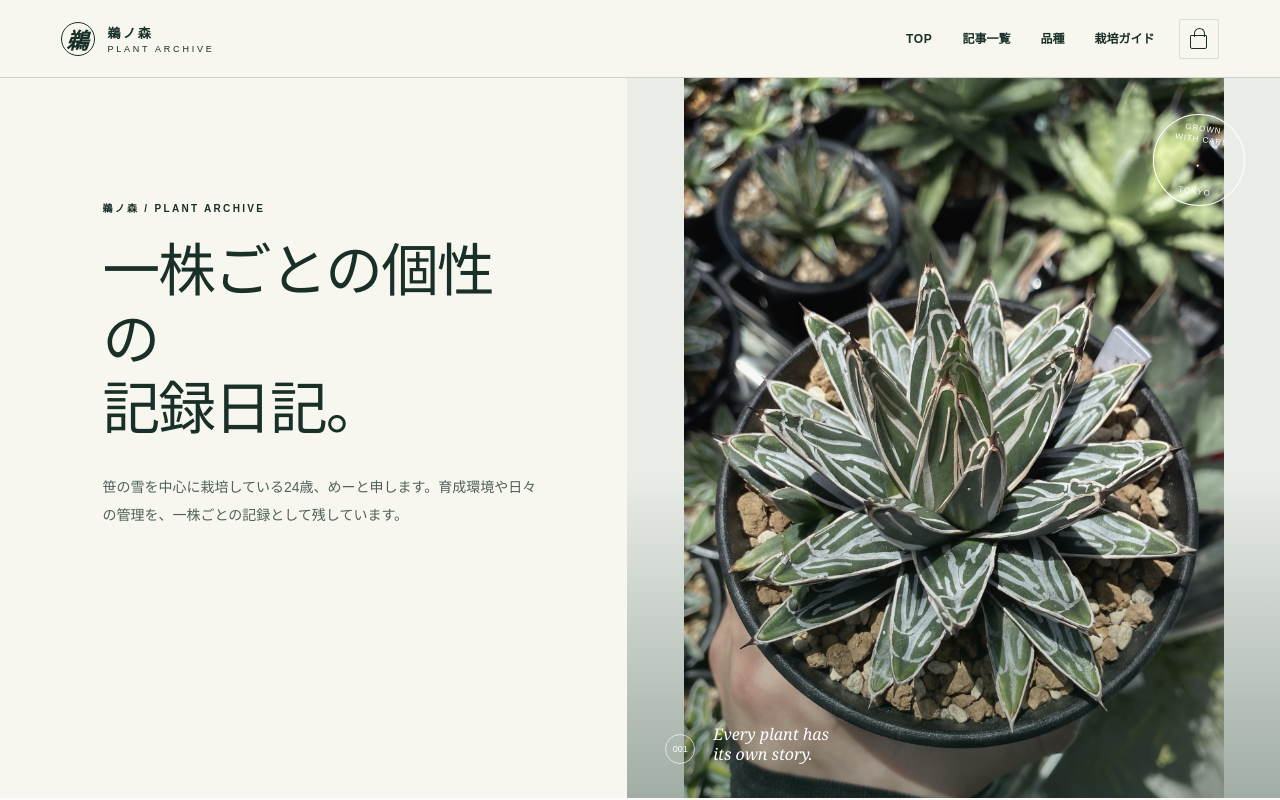
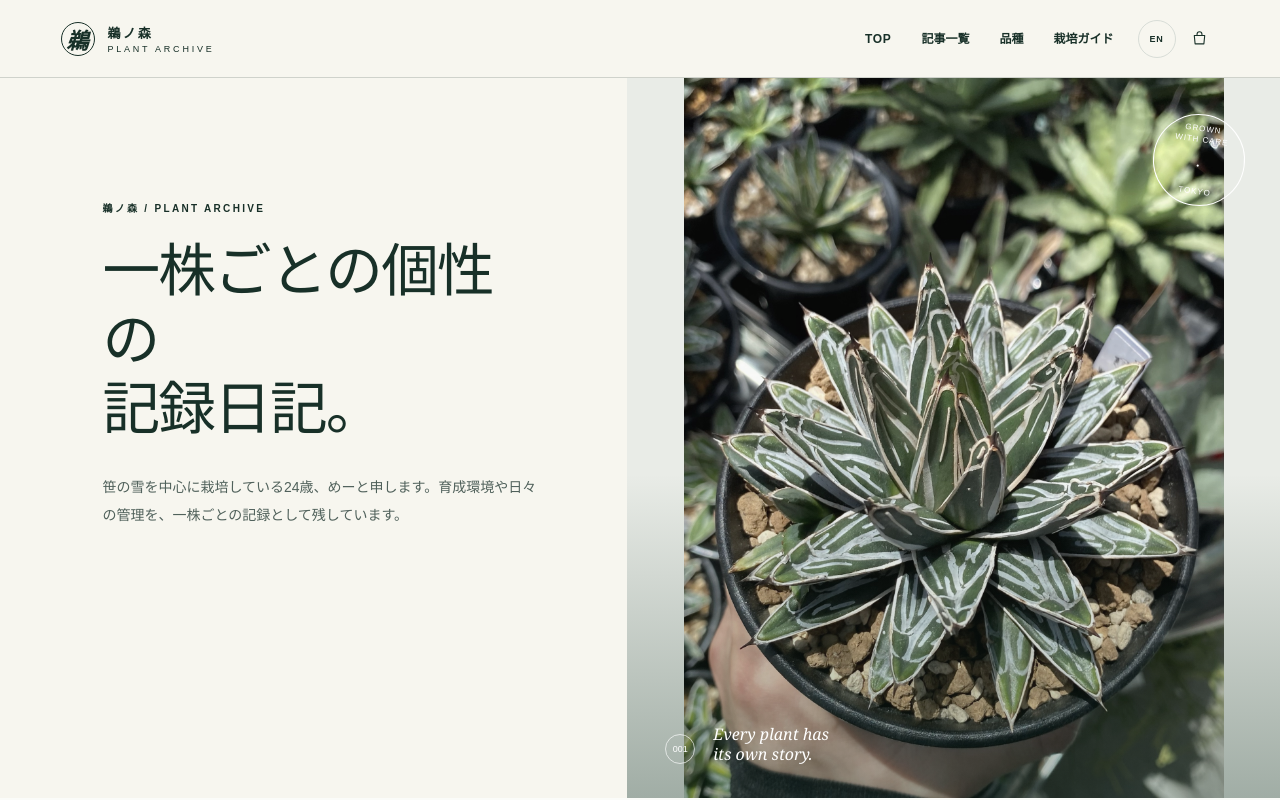
Before and after one commit to KomeUme/unomori-plant-archive, a Next.js app: page / in a window 1280 px wide. Shown: the top 800 px of the page. Built offline with nearby package versions, Linux system fonts and the light colour scheme; no server answers.

Commit message:
Add English language toggle and refine shop icon

```diff
--- a/app/components.tsx
+++ b/app/components.tsx
@@ -1,6 +1,7 @@
 'use client';
 
 import { useState } from 'react';
+import { LanguageToggle } from './language-toggle';
 import { siteHref } from './site-url';
 
 export function Header() {
@@ -8,7 +9,7 @@ export function Header() {
   return <header className="site-header">
     <a className="brand" href={siteHref('/')} aria-label="鵜ノ森 トップ"><span className="brand-mark">鵜</span><span>鵜ノ森 <em>PLANT ARCHIVE</em></span></a>
     <nav id="site-navigation" className={menuOpen ? 'is-open' : ''} aria-label="メインナビゲーション" onClick={() => setMenuOpen(false)}><a href={siteHref('/')} className="nav-top">TOP</a><a href={siteHref('/journal')}>記事一覧</a><a href={siteHref('/mother-plants')}>品種</a><a href={siteHref('/care-guide')}>栽培ガイド</a></nav>
-    <div className="header-actions"><a className="header-shop" href={siteHref('/shop')} aria-label="オンラインストア"><span className="shopping-mark" aria-hidden="true" /></a><button className="mobile-menu-toggle" type="button" aria-label={menuOpen ? 'メニューを閉じる' : 'メニューを開く'} aria-controls="site-navigation" aria-expanded={menuOpen} onClick={() => setMenuOpen((isOpen) => !isOpen)}><span /><span /></button></div>
+    <div className="header-actions"><LanguageToggle /><a className="header-shop" href={siteHref('/shop')} aria-label="オンラインストア" title="オンラインストア"><span className="shopping-mark" aria-hidden="true"><svg viewBox="0 0 24 24" fill="none" stroke="currentColor" strokeWidth="1.35" strokeLinecap="round" strokeLinejoin="round"><path d="M5.4 8.1h13.2l-1.05 10.7H6.45L5.4 8.1Zm3.5-.05V6.65a3.1 3.1 0 0 1 6.2 0v1.4" /></svg></span></a><button className="mobile-menu-toggle" type="button" aria-label={menuOpen ? 'メニューを閉じる' : 'メニューを開く'} aria-controls="site-navigation" aria-expanded={menuOpen} onClick={() => setMenuOpen((isOpen) => !isOpen)}><span /><span /></button></div>
   </header>;
 }
 
--- a/app/globals.css
+++ b/app/globals.css
@@ -13,7 +13,7 @@ img { display:block; width:100%; object-fit:cover; user-select:none; -webkit-use
 nav { display:flex; align-items:center; gap:30px; font-size:12px; font-weight:700; }
 .site-header nav a { font-size:1em; line-height:1; transition:opacity .2s; } .site-header nav a:hover { opacity:.55; }
 .site-header .nav-top { letter-spacing:.06em; }
-.site-header nav { margin-left:auto; }.header-actions { display:flex; align-items:center; gap:6px; margin-left:24px; }.header-shop { width:40px; height:40px; display:grid; place-items:center; border:1px solid var(--line); border-radius:2px; color:var(--ink); transition:background .2s,border-color .2s; }.header-shop:hover { background:#ecebe3; border-color:#aeb9b1; }.shopping-mark { position:relative; display:block; width:17px; height:14px; transform:translateY(3px); border:1.35px solid currentColor; border-radius:1px 1px 2px 2px; }.shopping-mark:before { content:""; position:absolute; left:3px; top:-8px; width:9px; height:8px; border:1.35px solid currentColor; border-bottom:0; border-radius:9px 9px 0 0; }
+.site-header nav { margin-left:auto; }.header-actions { display:flex; align-items:center; gap:5px; margin-left:24px; }.language-toggle,.header-shop { width:38px; height:38px; display:grid; place-items:center; color:var(--ink); transition:background .2s,border-color .2s,color .2s; }.language-toggle { border:1px solid var(--line); border-radius:999px; background:transparent; font-family:Arial,"Yu Gothic",sans-serif; font-size:9px; font-weight:800; letter-spacing:.08em; }.header-shop { border:1px solid transparent; border-radius:50%; }.language-toggle:hover,.language-toggle:focus-visible,.header-shop:hover,.header-shop:focus-visible { border-color:#aeb9b1; background:#ecebe3; outline:0; }.shopping-mark { display:block; width:19px; height:19px; }.shopping-mark svg { display:block; width:100%; height:100%; overflow:visible; }
 .menu-shop { display:none; font-size:11px; letter-spacing:.16em; font-weight:800; }
 .hero { min-height:670px; display:grid; grid-template-columns:49% 51%; background:#f7f6ef; }
 .hero-copy { padding:9.5vw 7vw 6vw 8vw; }
@@ -115,7 +115,7 @@ footer { background:#132c23; color:white; display:grid; grid-template-columns:1.
 @media (max-width:900px) { .header-actions { position:relative; z-index:2; gap:4px; margin-left:auto; }.header-shop,.mobile-menu-toggle { width:38px; height:38px; margin:0; }.header-shop { border-color:transparent; }.header-shop:hover { background:transparent; border-color:transparent; }.mobile-menu-toggle { padding:9px; }.mobile-menu-toggle span { width:20px; } }
 
 /* Keep the desktop hero compact; mobile retains its full-width image area. */
-@media (max-width:900px) { .hero-image-wrap { height:auto; min-height:520px; align-self:stretch; }.mobile-menu-toggle { display:block; padding:0; }.mobile-menu-toggle span { position:absolute; left:9px; top:13px; width:20px; height:1px; translate:none; transform-origin:center; }.mobile-menu-toggle span:last-child { top:23px; }.mobile-menu-toggle[aria-expanded="true"] span:first-child { top:18px; translate:none; transform:rotate(45deg); }.mobile-menu-toggle[aria-expanded="true"] span:last-child { top:18px; translate:none; transform:rotate(-45deg); }.shopping-mark { width:16px; height:13px; transform:translateY(3px); }.shopping-mark:before { left:3px; top:-7px; width:8px; height:7px; } }
+@media (max-width:900px) { .hero-image-wrap { height:auto; min-height:520px; align-self:stretch; }.mobile-menu-toggle { display:block; padding:0; }.mobile-menu-toggle span { position:absolute; left:9px; top:13px; width:20px; height:1px; translate:none; transform-origin:center; }.mobile-menu-toggle span:last-child { top:23px; }.mobile-menu-toggle[aria-expanded="true"] span:first-child { top:18px; translate:none; transform:rotate(45deg); }.mobile-menu-toggle[aria-expanded="true"] span:last-child { top:18px; translate:none; transform:rotate(-45deg); }.shopping-mark { width:18px; height:18px; } }
 @media (max-width:620px) { .hero-image-wrap { min-height:400px; } }
 
 /* Parent stock and pedigree ledger */
--- /dev/null
+++ b/app/language-toggle.tsx
@@ -0,0 +1,98 @@
+'use client';
+
+import { useEffect, useSyncExternalStore } from 'react';
+
+const googleTranslateParameters = new Set([
+  '_x_tr_hl',
+  '_x_tr_pto',
+  '_x_tr_sl',
+  '_x_tr_tl',
+]);
+
+function isTranslatedPage() {
+  if (typeof window === 'undefined') return false;
+
+  const language = new URLSearchParams(window.location.search).get('_x_tr_tl');
+  return window.location.hostname.endsWith('.translate.goog') || language === 'en';
+}
+
+function sourcePageUrl() {
+  const configuredSiteUrl = process.env.NEXT_PUBLIC_SITE_URL?.replace(/\/$/, '');
+
+  if (!configuredSiteUrl) return window.location.href;
+
+  const configuredUrl = new URL(configuredSiteUrl);
+  const basePath = configuredUrl.pathname.replace(/\/$/, '');
+  const currentPath = window.location.pathname;
+  const routePath = currentPath.startsWith(basePath)
+    ? currentPath.slice(basePath.length) || '/'
+    : currentPath;
+  const searchParams = new URLSearchParams(window.location.search);
+
+  googleTranslateParameters.forEach((parameter) => searchParams.delete(parameter));
+  const search = searchParams.toString();
+  const normalisedRoute = routePath.startsWith('/') ? routePath : `/${routePath}`;
+
+  return `${configuredUrl.origin}${basePath}${normalisedRoute}${search ? `?${search}` : ''}${window.location.hash}`;
+}
+
+function isLocalAddress(hostname: string) {
+  return hostname === 'localhost' || hostname === '127.0.0.1' || hostname === '[::1]';
+}
+
+function subscribeToLanguage() {
+  return () => undefined;
+}
+
+function getClientLanguage() {
+  return isTranslatedPage();
+}
+
+function getServerLanguage() {
+  return false;
+}
+
+/**
+ * English is served through Google Translate only after a visitor asks for it.
+ * This keeps the Japanese archive as the source of truth while including future
+ * articles and ledger updates in the requested translation automatically.
+ */
+export function LanguageToggle() {
+  const english = useSyncExternalStore(subscribeToLanguage, getClientLanguage, getServerLanguage);
+
+  useEffect(() => {
+    document.documentElement.lang = english ? 'en' : 'ja';
+  }, [english]);
+
+  function switchLanguage() {
+    const japaneseUrl = sourcePageUrl();
+
+    if (english) {
+      window.location.assign(japaneseUrl);
+      return;
+    }
+
+    if (isLocalAddress(window.location.hostname)) {
+      window.alert('英語表示は、公開サイト上でご利用いただけます。');
+      return;
+    }
+
+    const translateUrl = new URL('https://translate.google.com/translate');
+    translateUrl.searchParams.set('sl', 'ja');
+    translateUrl.searchParams.set('tl', 'en');
+    translateUrl.searchParams.set('u', japaneseUrl);
+    window.location.assign(translateUrl.toString());
+  }
+
+  return (
+    <button
+      className="language-toggle"
+      type="button"
+      aria-label={english ? '日本語表示に戻る' : '英語で表示する'}
+      title={english ? '日本語表示に戻る' : 'English'}
+      onClick={switchLanguage}
+    >
+      {english ? 'JP' : 'EN'}
+    </button>
+  );
+}
```
